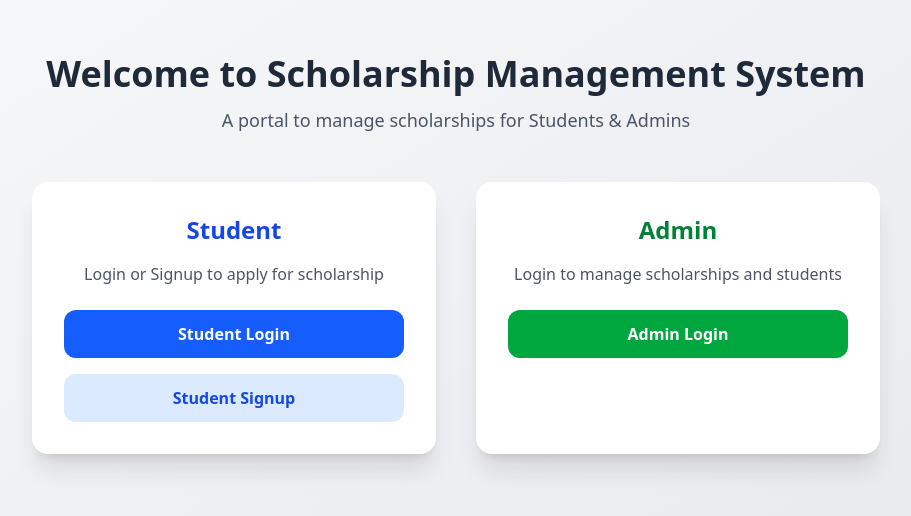
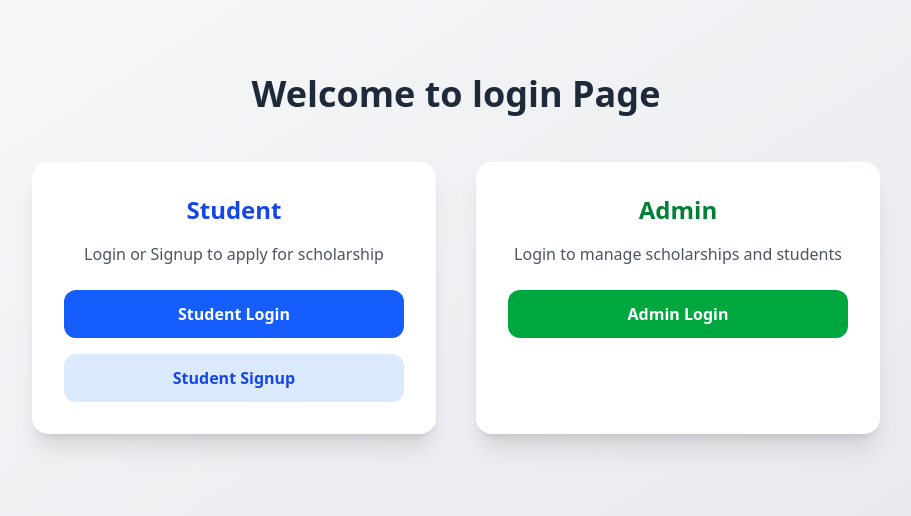
Before and after one commit to payal-meena/Scholarship-management-system, a React (Vite) app in the folder client/: page / in a window 1280 px wide. Shown: the part 146-662 px from the top of the page, without its empty margins (184-1095 px from the left). Built offline with nearby package versions, Linux system fonts and the light colour scheme.

Commit message:
Add Login-page

```diff
--- a/client/src/pages/LandingPage.jsx
+++ b/client/src/pages/LandingPage.jsx
@@ -6,8 +6,8 @@ const LandingPage = () => {
     <div className='flex flex-col items-center justify-center min-h-screen bg-gradient-to-br from-gray-50 to-gray-200'>
 
     <div className='text-center mb-12'>
-        <h1 className='text-4xl font-extrabold text-gray-800'>Welcome to Scholarship Management System</h1>
-        <p className='mt-3 text-lg text-gray-600'>A portal to manage scholarships for Students & Admins</p>
+        <h1 className='text-4xl font-extrabold text-gray-800'>Welcome to login Page</h1>
+        {/* <p className='mt-3 text-lg text-gray-600'></p> */}
     </div>
 
         <div className='grid grid-cols-1 md:grid-cols-2 gap-10 w-full max-w-4xl px-6'>
```
